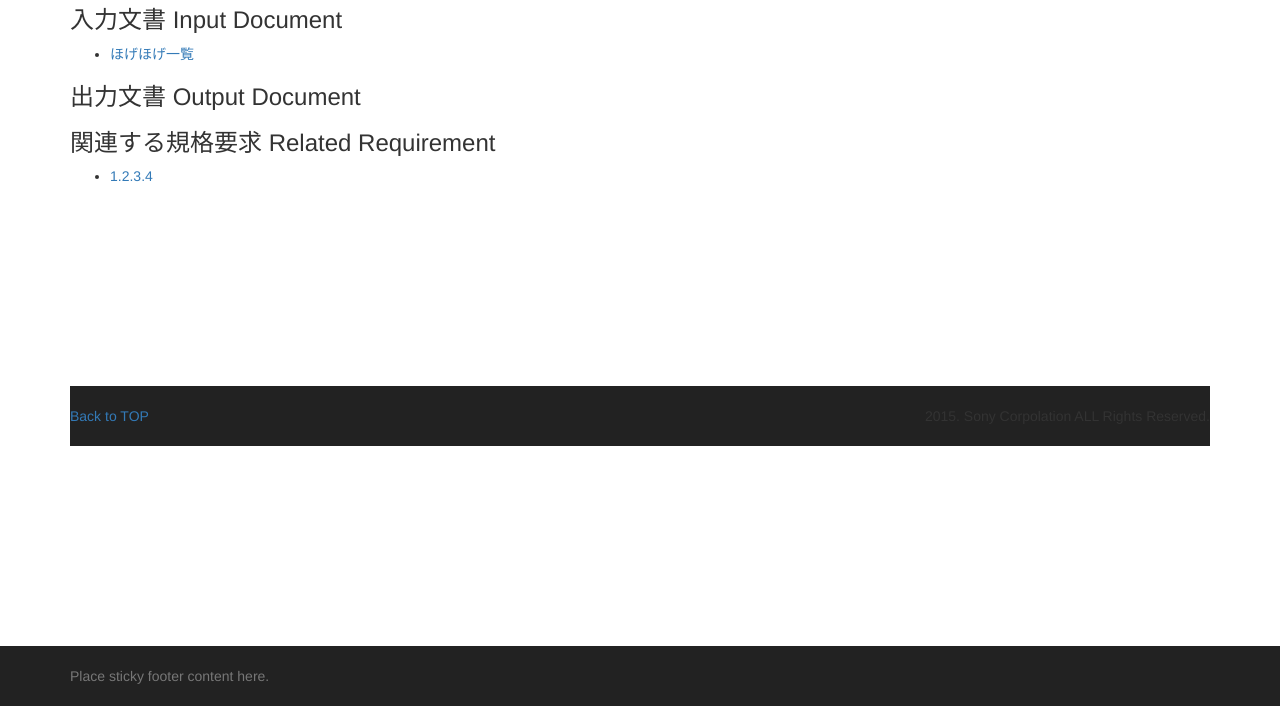
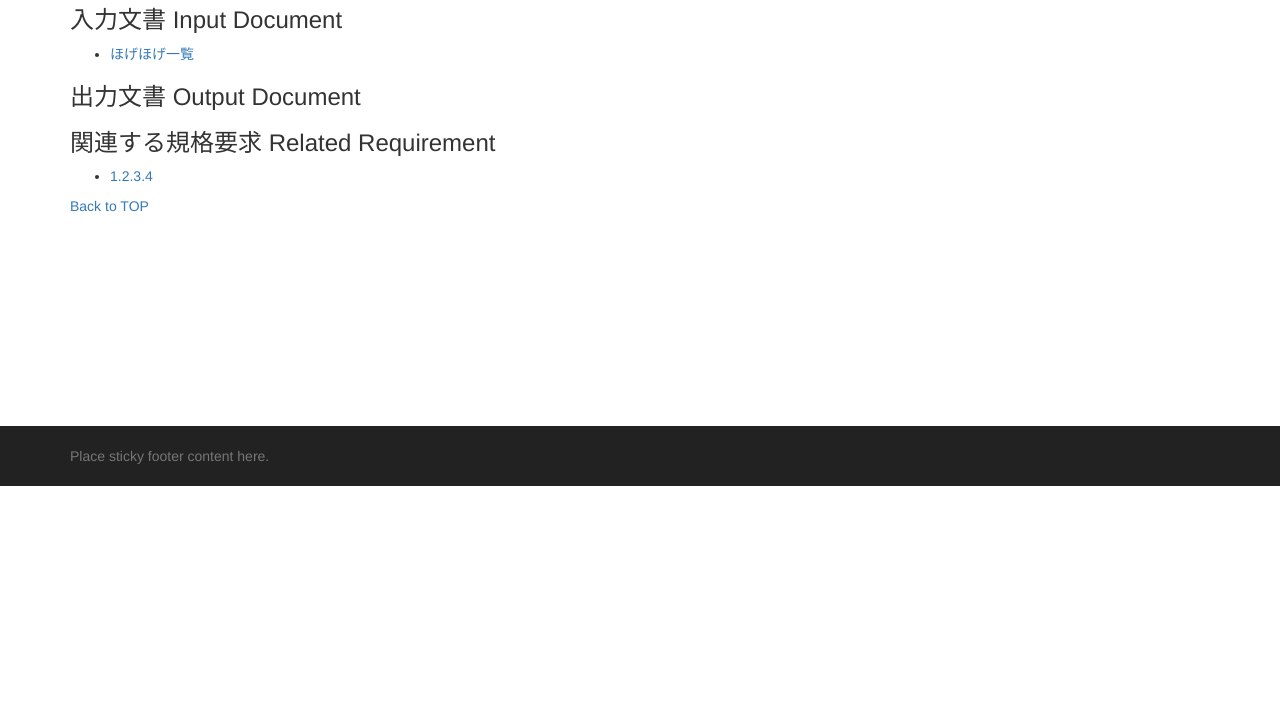
Before and after one commit to bookbridge/design_process, a Django app: page /process_flow/process/1/ in a window 1280 px wide. Shown: the part 395-1101 px from the top of the page. After the commit the page ends 881 px from the top, so only its background shows below. Run offline with Django 3.2, Linux system fonts and the light colour scheme; data comes from the database, SQL or seed files in the repository; some libraries are stand-ins or nearby versions.

```diff
--- a/process_flow/templates/process_flow/detail_process.html
+++ b/process_flow/templates/process_flow/detail_process.html
@@ -36,9 +36,6 @@
     {% endfor %}
 </ul>
 
-<footer class="footer">
-    <p class="pull-right"> 2015. Sony Corpolation ALL Rights Reserved.</p>
-    <p class="pull-left"><a href="../../">Back to TOP</a>
-</footer>
+<p class="pull-left"><a href="../../">Back to TOP</a>
 
 {% endblock content %}
--- a/process_flow/templates/process_flow/detail_requirement.html
+++ b/process_flow/templates/process_flow/detail_requirement.html
@@ -31,9 +31,6 @@
     {% endfor %}
 </ul>
 
-<footer class="footer">
-    <p class="pull-right"> 2015. Sony Corpolation ALL Rights Reserved.</p>
-    <p class="pull-left"><a href="../../">Back to TOP</a>
-</footer>
+<p class="pull-left"><a href="../../">Back to TOP</a>
 
 {% endblock content %}
```
